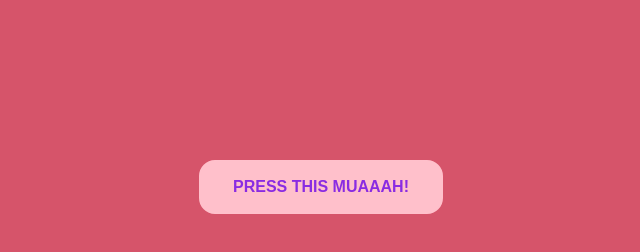
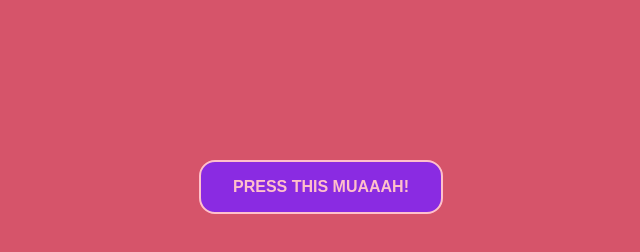
Before and after one commit to 2ndAccoun/hah, a plain HTML site: page index.html in a window 1280 px wide. In both pictures the pointer is over the button "PRESS THIS MUAAAH!". Shown: the whole page, without its empty margins (319-959 px from the left). Drawn offline with Linux system fonts and the light colour scheme.

Commit message:
Update index.html

```diff
--- a/index.html
+++ b/index.html
@@ -33,7 +33,8 @@
         color: blueviolet;
         border: 0.15rem solid pink;
     }
-    button:active{
+    button:active,
+    button:hover{
         color: pink;
         background-color: blueviolet;
         transition: 300ms;
```
